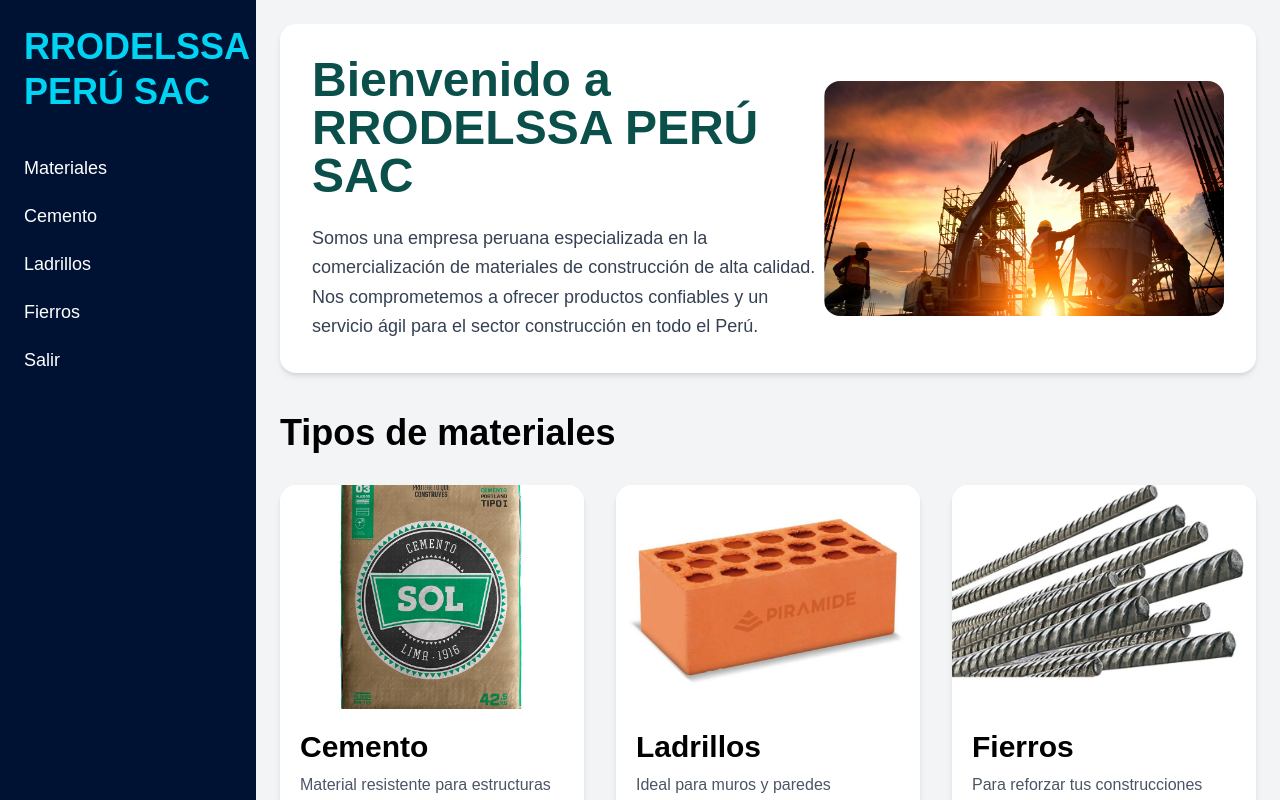
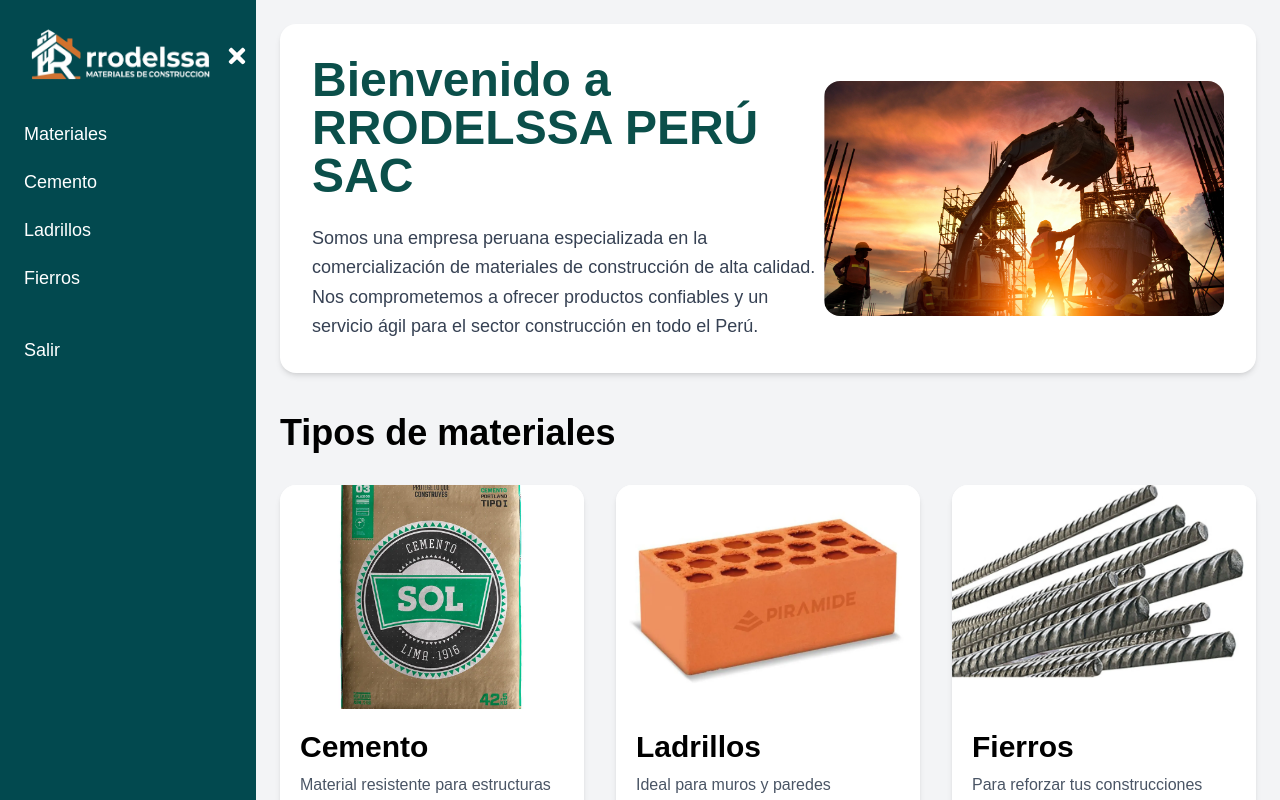
Before and after one commit to JoyanDev/rrodelssa-front, a Next.js app: page /usuario in a window 1280 px wide. Shown: the top 800 px of the page. Built offline with nearby package versions, Linux system fonts and the light colour scheme; no server answers.

Commit message:
feat(ui): agrega menú hamburguesa y actualiza colores de los paneles

```diff
--- a/src/components/usuario/Sidebar.jsx
+++ b/src/components/usuario/Sidebar.jsx
@@ -1,55 +1,89 @@
-// src/components/usuario/Sidebar.jsx
+"use client";
 
-'use client'
-
-import Link from 'next/link'
+import { useState } from "react";
+import Link from "next/link";
+import Image from "next/image";
+import { FaBars, FaTimes } from "react-icons/fa";
+import logo from "../../../public/img/logo_plateral.png";
 
 export default function Sidebar() {
+  const [isOpen, setIsOpen] = useState(true);
+
+  const toggleSidebar = () => {
+    setIsOpen(!isOpen);
+  };
 
   return (
+    <aside
+      className={`
+                bg-[#02494F] text-white min-h-screen flex flex-col justify-between p-6
+                transition-all duration-300 ease-in-out
+                ${isOpen ? "w-64" : "w-20"}
+            `}
+    >
+      <div>
+        <div className="flex items-center justify-between mb-8">
+          {isOpen && (
+            <Image
+              src={logo}
+              alt="Logo Rrodelssa Perú SAC"
+              className="h-16 w-auto object-contain"
+              priority
+            />
+          )}
 
-        <aside className="w-64 bg-[#001233] text-white min-h-screen flex flex-col justify-between p-6">
-
-            <div>
-
-                <h1 className="text-4xl font-bold text-cyan-400 mb-10 leading-tight">
-                    RRODELSSA
-                    <br />
-                    PERÚ SAC
-                </h1>
+          <button
+            onClick={toggleSidebar}
+            className="p-2 rounded-lg hover:bg-[#036068] transition cursor-pointer text-2xl text-white"
+            title={isOpen ? "Ocultar panel" : "Mostrar panel"}
+          >
+            {isOpen ? <FaTimes /> : <FaBars />}
+          </button>
+        </div>
 
         <nav className="flex flex-col gap-5 text-lg">
-
-                    <Link href="/usuario">
-                        Materiales
+          <Link
+            href="/usuario"
+            className="flex items-center gap-4 hover:text-cyan-300 transition"
+          >
+            {isOpen && <span>Materiales</span>}
           </Link>
 
-                    <a href="#cemento">
-                        Cemento
+          <a
+            href="#cemento"
+            className="flex items-center gap-4 hover:text-cyan-300 transition"
+          >
+            {isOpen && <span>Cemento</span>}
           </a>
 
-                    <a href="#ladrillos">
-                        Ladrillos
+          <a
+            href="#ladrillos"
+            className="flex items-center gap-4 hover:text-cyan-300 transition"
+          >
+            {isOpen && <span>Ladrillos</span>}
           </a>
 
-                    <a href="#fierros">
-                        Fierros
+          <a
+            href="#fierros"
+            className="flex items-center gap-4 hover:text-cyan-300 transition"
+          >
+            {isOpen && <span>Fierros</span>}
           </a>
 
-                    <Link href="/">
-                        Salir
+          <Link
+            href="/"
+            className="flex items-center gap-4 hover:text-red-300 transition mt-6"
+          >
+            {isOpen && <span>Salir</span>}
           </Link>
-
         </nav>
-
       </div>
 
-            <p className="text-sm text-gray-300">
+      {isOpen && (
+        <p className="text-xs text-gray-300 text-center">
           © 2025 RRODELSSA PERÚ SAC
         </p>
-
+      )}
     </aside>
-
-    )
-
+  );
 }
```
Also changed, not shown: src/app/login/page.jsx (+77 -150 lines), public/img/logo_plateral.png (added). Lines whose indentation alone changed are shown as unchanged.
